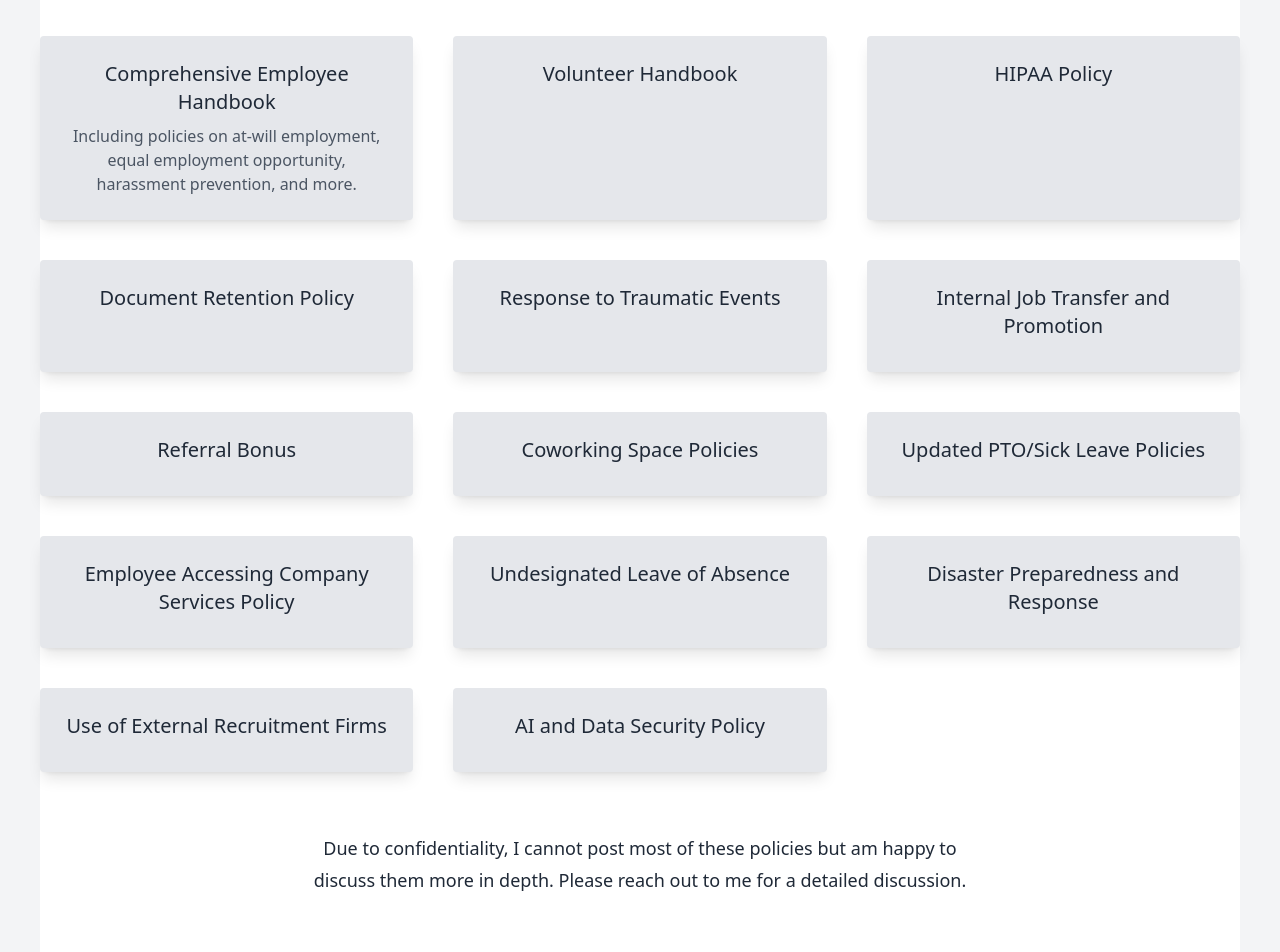
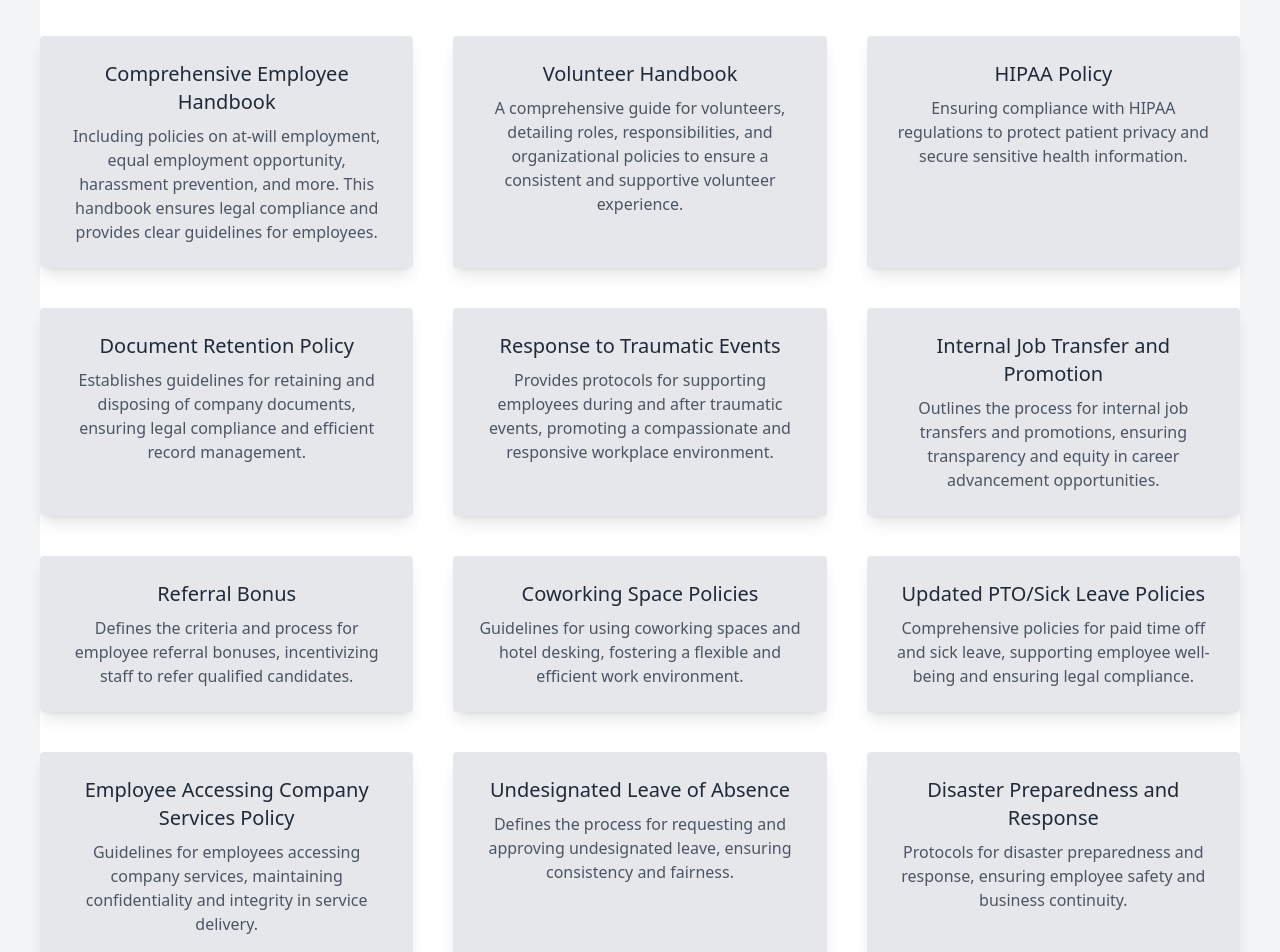
Before and after one commit to joshdewhurst/portfolio, a Next.js app: page /about in a window 1280 px wide. Shown: the part 1260-2212 px from the top of the page. Built offline with nearby package versions, Linux system fonts and the light colour scheme.

Commit message:
Update about.jsx

```diff
--- a/pages/about.jsx
+++ b/pages/about.jsx
@@ -59,46 +59,59 @@ export default function About() {
             <div className="grid grid-cols-1 md:grid-cols-2 lg:grid-cols-3 gap-10 py-10">
               <div className="p-6 bg-gray-200 rounded shadow-lg transition-transform transform hover:scale-105">
                 <h4 className="text-xl text-gray-800 mb-2">Comprehensive Employee Handbook</h4>
-                <p className="text-gray-600">Including policies on at-will employment, equal employment opportunity, harassment prevention, and more.</p>
+                <p className="text-gray-600">Including policies on at-will employment, equal employment opportunity, harassment prevention, and more. This handbook ensures legal compliance and provides clear guidelines for employees.</p>
               </div>
               <div className="p-6 bg-gray-200 rounded shadow-lg transition-transform transform hover:scale-105">
                 <h4 className="text-xl text-gray-800 mb-2">Volunteer Handbook</h4>
+                <p className="text-gray-600">A comprehensive guide for volunteers, detailing roles, responsibilities, and organizational policies to ensure a consistent and supportive volunteer experience.</p>
               </div>
               <div className="p-6 bg-gray-200 rounded shadow-lg transition-transform transform hover:scale-105">
                 <h4 className="text-xl text-gray-800 mb-2">HIPAA Policy</h4>
+                <p className="text-gray-600">Ensuring compliance with HIPAA regulations to protect patient privacy and secure sensitive health information.</p>
               </div>
               <div className="p-6 bg-gray-200 rounded shadow-lg transition-transform transform hover:scale-105">
                 <h4 className="text-xl text-gray-800 mb-2">Document Retention Policy</h4>
+                <p className="text-gray-600">Establishes guidelines for retaining and disposing of company documents, ensuring legal compliance and efficient record management.</p>
               </div>
               <div className="p-6 bg-gray-200 rounded shadow-lg transition-transform transform hover:scale-105">
                 <h4 className="text-xl text-gray-800 mb-2">Response to Traumatic Events</h4>
+                <p className="text-gray-600">Provides protocols for supporting employees during and after traumatic events, promoting a compassionate and responsive workplace environment.</p>
               </div>
               <div className="p-6 bg-gray-200 rounded shadow-lg transition-transform transform hover:scale-105">
                 <h4 className="text-xl text-gray-800 mb-2">Internal Job Transfer and Promotion</h4>
+                <p className="text-gray-600">Outlines the process for internal job transfers and promotions, ensuring transparency and equity in career advancement opportunities.</p>
               </div>
               <div className="p-6 bg-gray-200 rounded shadow-lg transition-transform transform hover:scale-105">
                 <h4 className="text-xl text-gray-800 mb-2">Referral Bonus</h4>
+                <p className="text-gray-600">Defines the criteria and process for employee referral bonuses, incentivizing staff to refer qualified candidates.</p>
               </div>
               <div className="p-6 bg-gray-200 rounded shadow-lg transition-transform transform hover:scale-105">
                 <h4 className="text-xl text-gray-800 mb-2">Coworking Space Policies</h4>
+                <p className="text-gray-600">Guidelines for using coworking spaces and hotel desking, fostering a flexible and efficient work environment.</p>
               </div>
               <div className="p-6 bg-gray-200 rounded shadow-lg transition-transform transform hover:scale-105">
                 <h4 className="text-xl text-gray-800 mb-2">Updated PTO/Sick Leave Policies</h4>
+                <p className="text-gray-600">Comprehensive policies for paid time off and sick leave, supporting employee well-being and ensuring legal compliance.</p>
               </div>
               <div className="p-6 bg-gray-200 rounded shadow-lg transition-transform transform hover:scale-105">
                 <h4 className="text-xl text-gray-800 mb-2">Employee Accessing Company Services Policy</h4>
+                <p className="text-gray-600">Guidelines for employees accessing company services, maintaining confidentiality and integrity in service delivery.</p>
               </div>
               <div className="p-6 bg-gray-200 rounded shadow-lg transition-transform transform hover:scale-105">
                 <h4 className="text-xl text-gray-800 mb-2">Undesignated Leave of Absence</h4>
+                <p className="text-gray-600">Defines the process for requesting and approving undesignated leave, ensuring consistency and fairness.</p>
               </div>
               <div className="p-6 bg-gray-200 rounded shadow-lg transition-transform transform hover:scale-105">
                 <h4 className="text-xl text-gray-800 mb-2">Disaster Preparedness and Response</h4>
+                <p className="text-gray-600">Protocols for disaster preparedness and response, ensuring employee safety and business continuity.</p>
               </div>
               <div className="p-6 bg-gray-200 rounded shadow-lg transition-transform transform hover:scale-105">
                 <h4 className="text-xl text-gray-800 mb-2">Use of External Recruitment Firms</h4>
+                <p className="text-gray-600">Guidelines for engaging external recruitment firms, ensuring effective and compliant recruitment processes.</p>
               </div>
               <div className="p-6 bg-gray-200 rounded shadow-lg transition-transform transform hover:scale-105">
                 <h4 className="text-xl text-gray-800 mb-2">AI and Data Security Policy</h4>
+                <p className="text-gray-600">Policies for the use of AI and data security, protecting sensitive information and ensuring compliance with data protection regulations.</p>
               </div>
             </div>
             <p className="text-lg py-5 leading-8 text-gray-800 max-w-2xl mx-auto">
```
